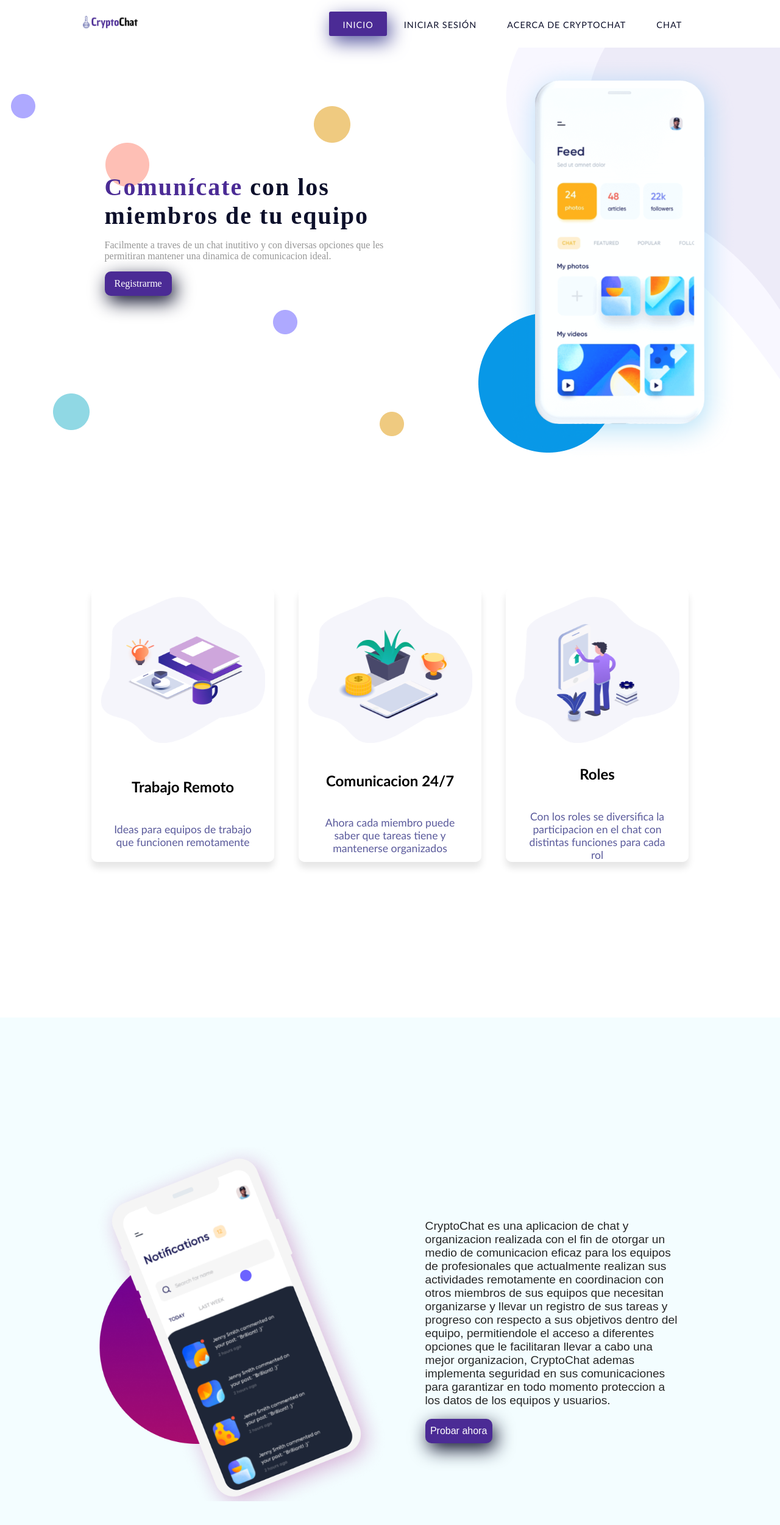
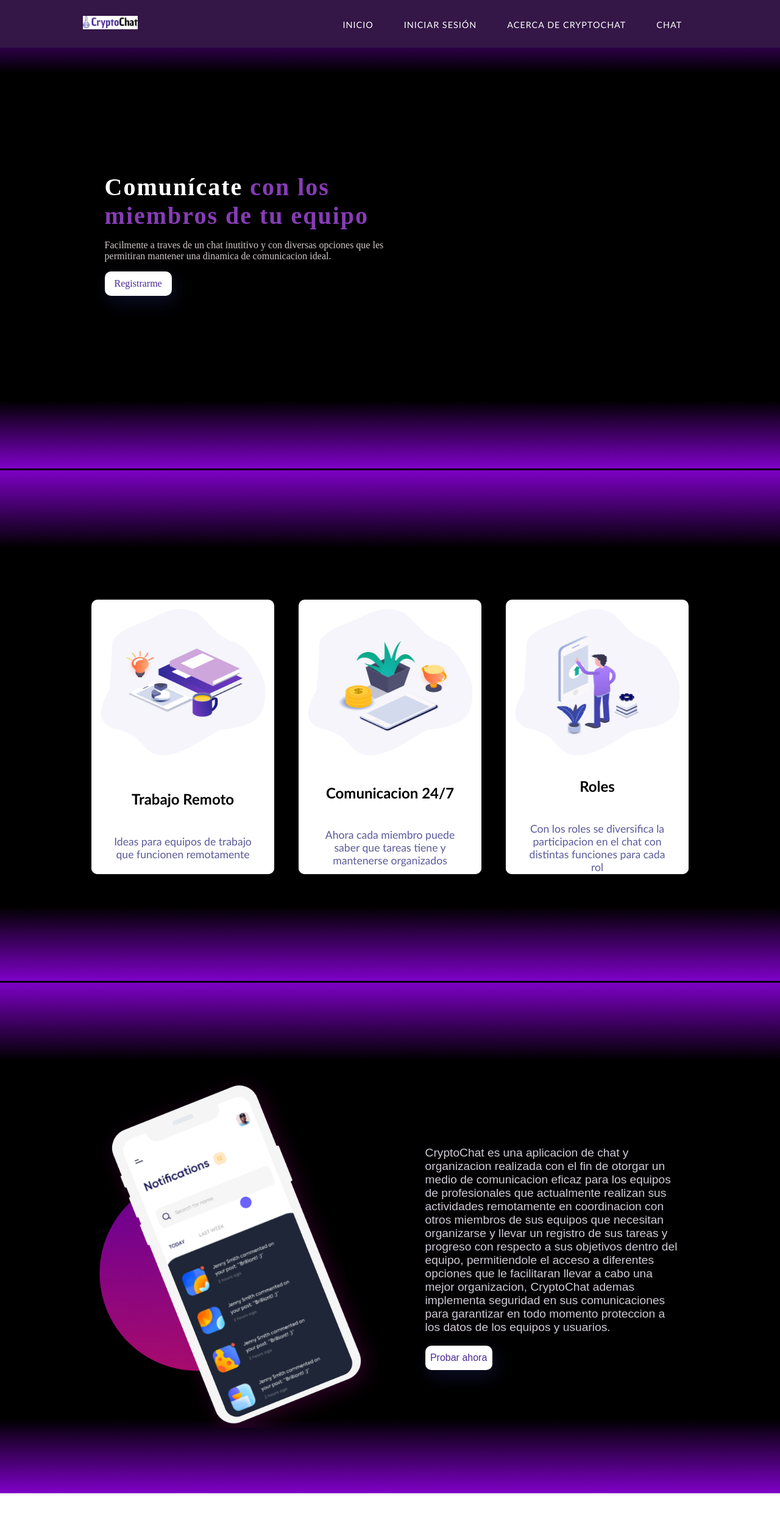
Before and after one commit to AndrewSuarez/TeamCrypto, a React (Create React App) app in the folder client/: page / in a window 1280 px wide. Shown: the top 2500 px of the page at 61% size. After the commit the page ends 2448 px from the top, so only its background shows below. Built offline with nearby package versions, Linux system fonts and the light colour scheme.

Commit message:
cambios diseño

```diff
--- a/client/src/containers/chat/chat.css
+++ b/client/src/containers/chat/chat.css
@@ -1,7 +1,7 @@
 .chat{
     height: 80vh;
     display: flex;
-    margin-top: 70px;
+    margin-top: 85px;
 }
 
 .chatGroup{
--- a/client/src/index.css
+++ b/client/src/index.css
@@ -34,7 +34,8 @@ input {
   position: relative;
   background-repeat: no-repeat;
   background-size: cover;
-  background-image: url('./assets/images/background.png');
+  background-position: center;
+  background-image: url('./assets/images/neonBackground.jpg');
 }
 nav {
   display: flex;
@@ -45,7 +46,7 @@ nav {
   top: 0;
   width: 100%;
   z-index: 1;
-  background-color: #ffffff;
+  background-color: #341647;
   transition: 0.6s ease-in-out;
 }
 nav.active {
@@ -54,12 +55,6 @@ nav.active {
 }
 nav ul {
   display: flex;
-}
-.active {
-  background-color: #4b2b95;
-  color: #ffffff;
-  box-shadow: 5px 10px 30px #56579f;
-  transition: all ease 0.2s;
 }
 nav ul li a {
   font-family: calibri;
@@ -71,7 +66,22 @@ nav ul li a {
   font-size: 0.9rem;
   text-transform: uppercase;
   font-weight: 500;
-  color: #0c0f2a;
+  color: #ffffff;
+  letter-spacing: 1px;
+  border-radius: 3px;
+  transition: 0.2s ease-in-out;
+}
+nav.active ul li a {
+  font-family: calibri;
+  height: 40px;
+  line-height: 43px;
+  margin: 3px;
+  padding: 0px 22px;
+  display: flex;
+  font-size: 0.9rem;
+  text-transform: uppercase;
+  font-weight: 500;
+  color: #000000;
   letter-spacing: 1px;
   border-radius: 3px;
   transition: 0.2s ease-in-out;
@@ -95,17 +105,17 @@ nav .menu-btn,
   transform: translate(-22%, -50%);
 }
 .name span {
-  color: #4b2b95;
+  color: #ffffff;
 }
 .name .details {
-  color: #969696;
+  color: #d1c8c8;
 }
 .name h1 {
   font-family: 'Montserrat';
   font-size: 40px;
   margin: 0px;
   letter-spacing: 2px;
-  color: #0c0f2a;
+  color: #873cb6;
 }
 .header-btns {
   display: flex;
@@ -117,10 +127,10 @@ nav .menu-btn,
   display: flex;
   justify-content: center;
   align-items: center;
-  background-color: #4b2b95;
+  background-color: #ffffff;
   box-shadow: 5px 10px 30px #0c0f2a;
   border-radius: 10px;
-  color: #ffffff;
+  color: #4b2b95;
 }
 .cv-btn:hover {
   background-color: #383c3f;
@@ -146,10 +156,12 @@ nav .menu-btn,
   margin-bottom: -80px;
 }
 #about {
-  margin-top: 100px;
   width: 100%;
-  height: 120vh;
+  height: 105vh;
   background-color: #f3fdff;
+  background-image: url('./assets/images/neonBackground.jpg');
+  background-size: cover;
+  background-position: center;
   box-sizing: border-box;
   display: flex;
   align-items: center;
@@ -173,7 +185,7 @@ nav .menu-btn,
 .about-text p {
   width: 80%;
   font-size: 1.2rem;
-  color: #272727;
+  color: #d0cad6;
 }
 .about-text button {
   margin-top: 20px;
@@ -199,7 +211,7 @@ nav .menu-btn,
 
 #features {
   width: 100%;
-  height: 100vh;
+  height: 105vh;
   box-sizing: border-box;
   font-family: calibri;
   display: flex;
@@ -208,6 +220,10 @@ nav .menu-btn,
   justify-content: center;
   padding-top: 40px;
   background-color: #ffffff;
+  background-image: url('./assets/images/neonBackground.jpg');
+  background-size: cover;
+  background-position: center;
+
 }
 .a-container {
   display: flex;
```
Also changed, not shown: client/src/assets/images/background.png (deleted), client/src/assets/images/neonBackground.jpg (added).
